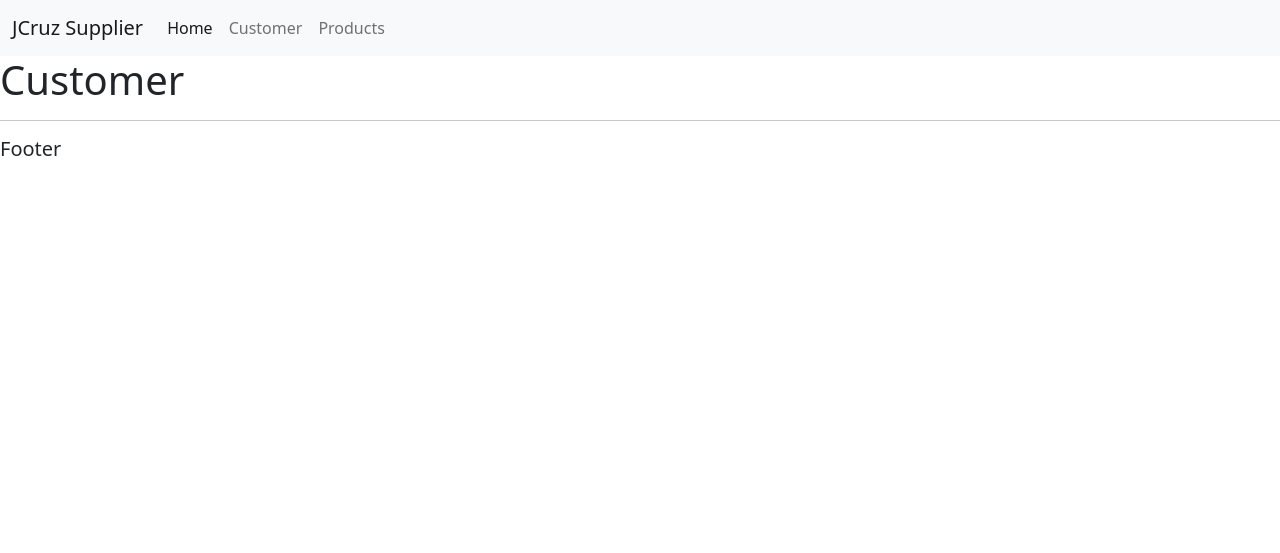
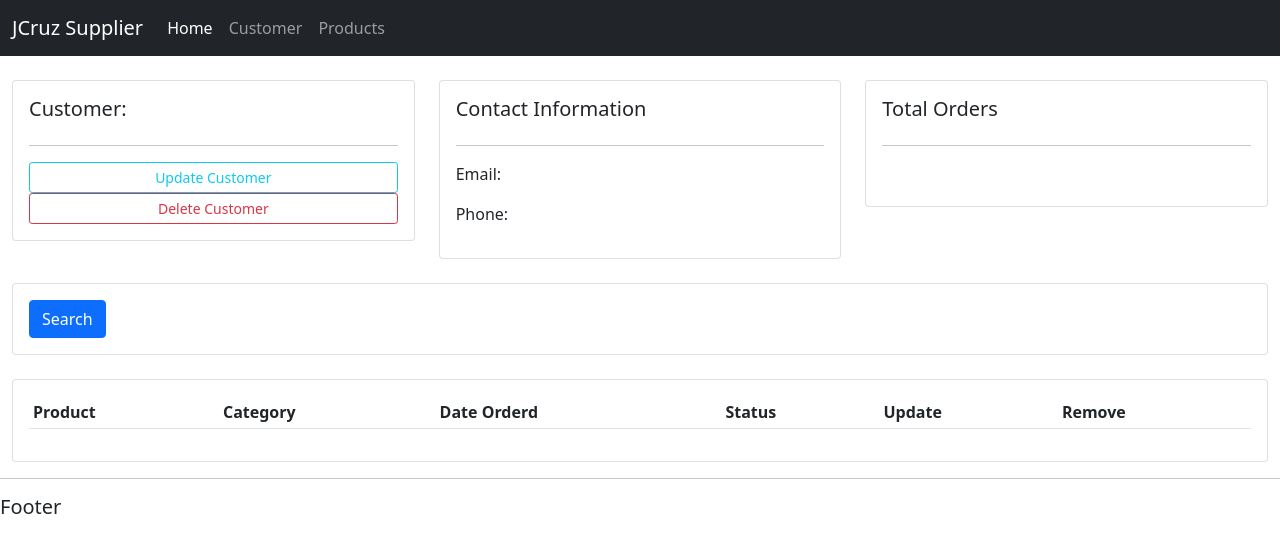
Before and after one commit to joseasync/cruzsupplier, a Django app: page /customer/ in a window 1280 px wide. Shown: the top 553 px of the page. Run offline with Django 3.2, Linux system fonts and the light colour scheme; lists and menus that the app fills with data are empty.

Commit message:
Adicionado funcionalidades basicas e layout

```diff
--- a/accounts/templates/accounts/customer.html
+++ b/accounts/templates/accounts/customer.html
@@ -1,7 +1,68 @@
-{% extends 'accounts/main.html' %}
+{%  extends 'accounts/main.html' %}
 
 {% block content %}
 
-<h1>Customer</h1>
+<br>
+
+<div class="row">
+	<div class="col-md">
+		<div class="card card-body">
+			<h5>Customer:</h5>
+			<hr>
+			<a class="btn btn-outline-info  btn-sm btn-block" href="">Update Customer</a>
+			<a class="btn btn-outline-danger  btn-sm btn-block" href="">Delete Customer</a>
+		</div>
+	</div>
+
+	<div class="col-md">
+		<div class="card card-body">
+			<h5>Contact Information</h5>
+			<hr>
+			<p>Email: </p>
+			<p>Phone: </p>
+		</div>
+	</div>
+
+	<div class="col-md">
+		<div class="card card-body">
+			<h5>Total Orders</h5>
+			<hr>
+			<h1 style="text-align: center;padding: 10px"></h1>
+		</div>
+	</div>
+</div>
+
+
+<br>
+<div class="row">
+	<div class="col">
+		<div class="card card-body">
+			<form method="get">
+
+		    <button class="btn btn-primary" type="submit">Search</button>
+		  </form>
+		</div>
+	</div>
+
+</div>
+<br>
+
+<div class="row">
+	<div class="col-md">
+		<div class="card card-body">
+			<table class="table table-sm">
+				<tr>
+					<th>Product</th>
+					<th>Category</th>
+					<th>Date Orderd</th>
+					<th>Status</th>
+					<th>Update</th>
+					<th>Remove</th>
+				</tr>
+
+			</table>
+		</div>
+	</div>
+</div>
 
 {% endblock %}
--- a/accounts/templates/accounts/dashboard.html
+++ b/accounts/templates/accounts/dashboard.html
@@ -8,7 +8,7 @@
 <div class="row">
 
   <div class="col-md-6">
-        <h5>LAST ORDERS</h5>
+        <h5>Last orders</h5>
         <hr>
         <div class="card card-body">
             <a class="btn btn-primary btn-sm btn-block" href=""> Create Order</a>
--- a/accounts/templates/accounts/main.html
+++ b/accounts/templates/accounts/main.html
@@ -6,9 +6,11 @@
     </head>
     <body>
         {% include 'accounts/navbar.html' %}
+        <div class="container-fluid">
         {% block content %}
 
         {% endblock %}
+        </div>
         <hr>
         <h5>Footer</h5>
 
--- a/accounts/templates/accounts/navbar.html
+++ b/accounts/templates/accounts/navbar.html
@@ -1,4 +1,4 @@
-<nav class="navbar navbar-expand-lg navbar-light bg-light">
+<nav class="navbar navbar-expand-lg navbar-dark bg-dark">
   <div class="container-fluid">
     <a class="navbar-brand" href="#">JCruz Supplier</a>
     <button class="navbar-toggler" type="button" data-bs-toggle="collapse" data-bs-target="#navbarNav" aria-controls="navbarNav" aria-expanded="false" aria-label="Toggle navigation">
--- a/accounts/templates/accounts/status.html
+++ b/accounts/templates/accounts/status.html
@@ -3,7 +3,7 @@
 <div class="row">
 	<div class="col">
 		<div class="col-md">
-			<div class="card text-center text-white  mb-3" id="total-orders">
+			<div class="card text-center text-black  mb-3" id="total-orders">
 			  	<div class="card-header">
 			  		<h5 class="card-title">Total Orders</h5>
 			  	</div>
@@ -16,7 +16,7 @@
 
 	<div class="col">
 		<div class="col-md">
-			<div class="card text-center text-white  mb-3" id="orders-delivered">
+			<div class="card text-center text-black  mb-3" id="orders-delivered">
 			  	<div class="card-header">
 			  		<h5 class="card-title">Orders Delivered</h5>
 			  	</div>
@@ -29,7 +29,7 @@
 
 	<div class="col">
 		<div class="col-md">
-			<div class="card text-center text-white  mb-3" id="orders-pending">
+			<div class="card text-center text-black  mb-3" id="orders-pending">
 			  	<div class="card-header">
 			  		<h5 class="card-title">Orders Pending</h5>
 			  	</div>
```
Also changed, not shown: accounts/templates/accounts/products.html (+24 -1 lines).
